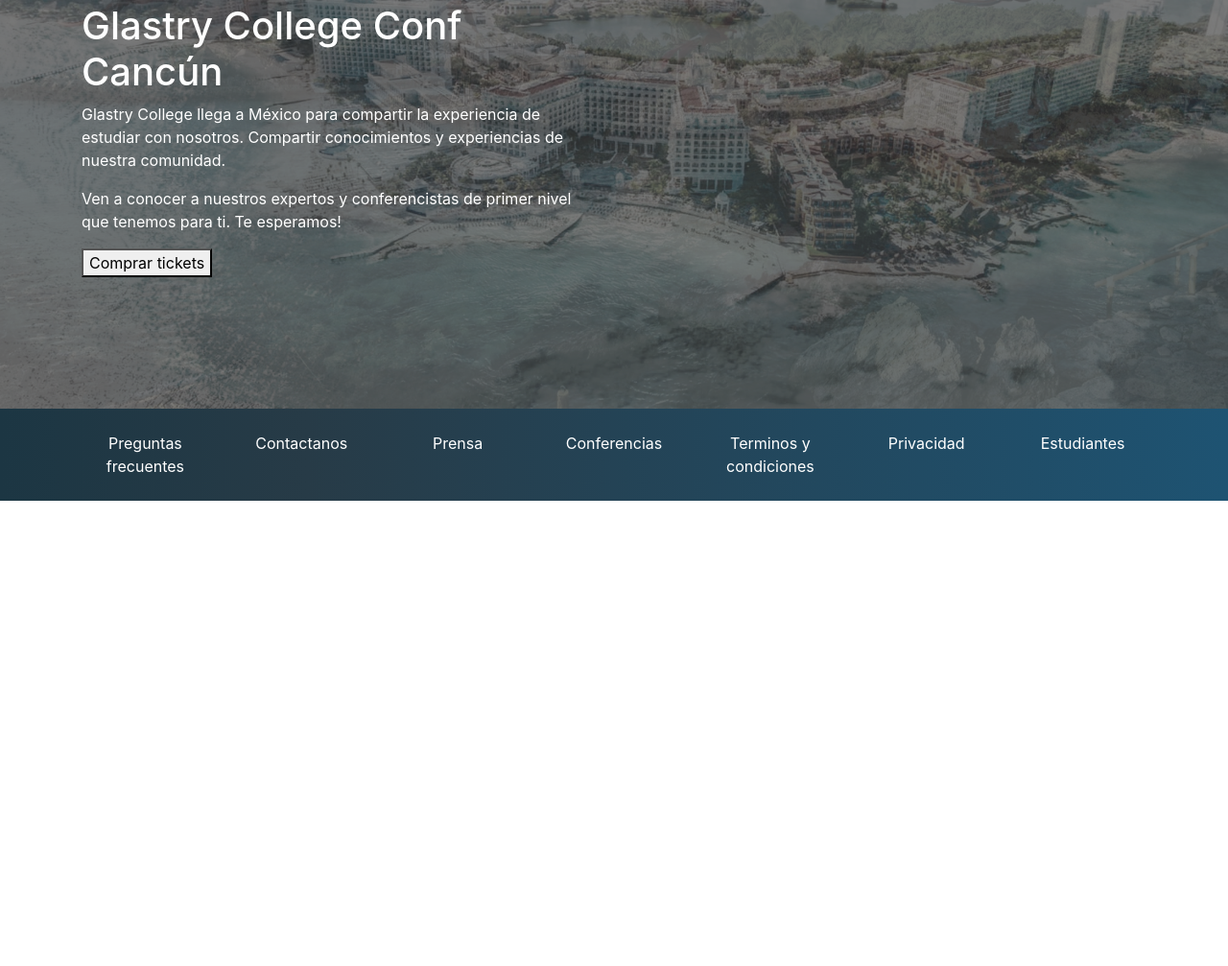
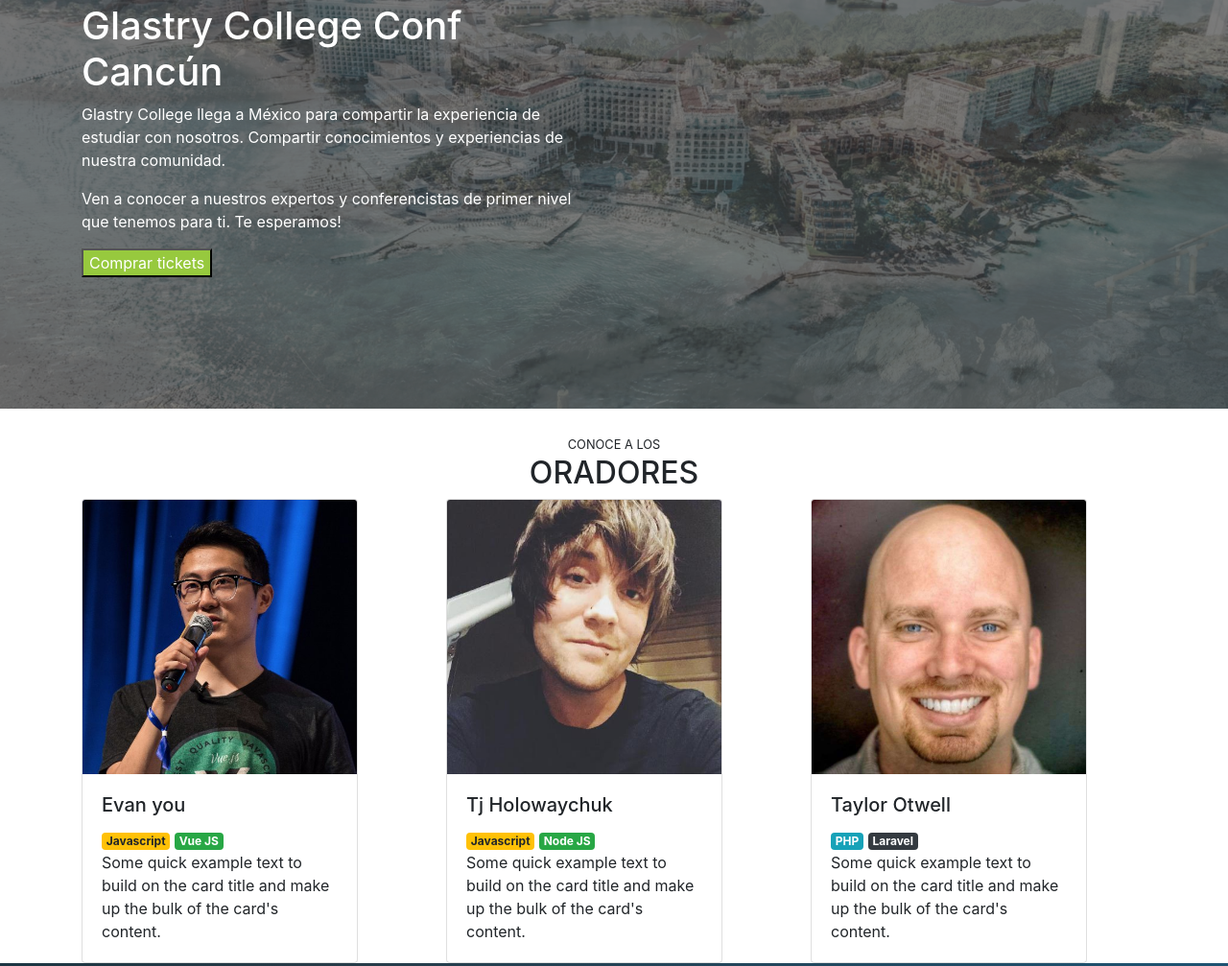
Before and after one commit to rych182/bootstrap4-p, a plain HTML site: page index.html in a window 1280 px wide. Shown: the part 190-1197 px from the top of the page at 96% size. Before the commit the page ends 800 px from the top, so only its background shows below. Drawn offline with nearby package versions, Linux system fonts and the light colour scheme.

Commit message:
Agregué las fotos de mis ídolos de la programación

```diff
--- a/index.css
+++ b/index.css
@@ -1,3 +1,11 @@
+.btn-conferencia{
+  background-color: #97c93e;
+  color: white;
+}
+.btn-conferencia:hover{
+  background-color: #82ad36;
+}
+
 .text-conferencia{
   color: #97c93e !important;
 }
--- a/index.html
+++ b/index.html
@@ -17,9 +17,11 @@
 
     <!-- Bootstrap CSS -->
     <link rel="stylesheet" href="https://stackpath.bootstrapcdn.com/bootstrap/4.1.3/css/bootstrap.min.css" integrity="sha384-MCw98/SFnGE8fJT3GXwEOngsV7Zt27NXFoaoApmYm81iuXoPkFOJwJ8ERdknLPMO" crossorigin="anonymous">
-    <title>Conference!!</title>
     <link rel="stylesheet" href="index.css">
+    <title>Hello, world!</title>
   </head>
+
+
   <body>
     <!--          HEADER          -->
         <nav id= "header" class="navbar navbar-expand-lg navbar-dark bg-dark">
@@ -84,7 +86,7 @@
                     Compartir conocimientos y experiencias de nuestra comunidad.</p>
                     <p class="d-none d-md-block">Ven a conocer a nuestros expertos y conferencistas de primer nivel que tenemos para ti.
                     Te esperamos!</p>
-                <button type="button" name="button">Comprar tickets</button>
+                    <button type="button" name="button" class="btn-conferencia">Comprar tickets</button>
                 </div>
               </div>
             </div>
@@ -94,6 +96,63 @@
     </main>
 
     <!--        ============ CERRAR MAIN ============  -->
+<!--   ================== SPEAKERS =================         -->
+
+  <section id="speakers" class="mt-4">
+    <div class="container">
+      <div class="row">
+        <div class="col text-center text-uppercase">
+          <small>Conoce a los</small>
+          <h2>Oradores</h2>
+        </div>
+      </div>
+
+      <div class="row">
+        <div class="col-md-4">
+          <div class="card" style="width: 18rem;">
+            <img class="card-img-top" src="assets/images/evan-you.jpg" alt="Card image cap">
+            <div class="card-body">
+              <h5 class="card-title">Evan you</h5>
+              <div class="badges">
+                <span class="badge badge-warning">Javascript</span>
+                <span class="badge badge-success">Vue JS</span>
+              </div>
+              <p class="card-text">Some quick example text to build on the card title and make up the bulk of the card's content.</p>
+
+            </div>
+          </div>
+        </div>
+        <div class="col-md-4">
+          <div class="card" style="width: 18rem;">
+            <img class="card-img-top" src="assets/images/tj-holowaychuk1.jpg" alt="Card image cap">
+            <div class="card-body">
+              <h5 class="card-title">Tj Holowaychuk</h5>
+              <span class="badge badge-warning">Javascript</span>
+              <span class="badge badge-success">Node JS</span>
+              <p class="card-text">Some quick example text to build on the card title and make up the bulk of the card's content.</p>
+
+            </div>
+          </div>
+        </div>
+        <div class="col-md-4">
+          <div class="card" style="width: 18rem;">
+            <img class="card-img-top" src="assets/images/taylor-otwell.jpg" alt="Card image cap">
+            <div class="card-body">
+              <h5 class="card-title">Taylor Otwell</h5>
+              <span class="badge badge-info">PHP</span>
+              <span class="badge badge-dark">Laravel</span>
+              <p class="card-text">Some quick example text to build on the card title and make up the bulk of the card's content.</p>
+
+            </div>
+          </div>
+        </div>
+      </div>
+
+    </div>
+  </section>
+
+<!--   ================== CERRAMOS  SPEAKERS =================         -->
+
 
 
     <!--          FOOTER          -->
@@ -129,6 +188,13 @@
     <!--          CERRAMOS FOOTER          -->
 
 
+
+
+
+
+
+
+
     <!-- Optional JavaScript -->
     <!-- jQuery first, then Popper.js, then Bootstrap JS -->
     <script src="https://code.jquery.com/jquery-3.3.1.slim.min.js" integrity="sha384-q8i/X+965DzO0rT7abK41JStQIAqVgRVzpbzo5smXKp4YfRvH+8abtTE1Pi6jizo" crossorigin="anonymous"></script>
```
Also changed, not shown: assets/images/evan-you.jpg (added), assets/images/taylor-otwell.jpg (added), assets/images/tj-holowaychuk1.jpg (added). Lines whose indentation alone changed are shown as unchanged.
